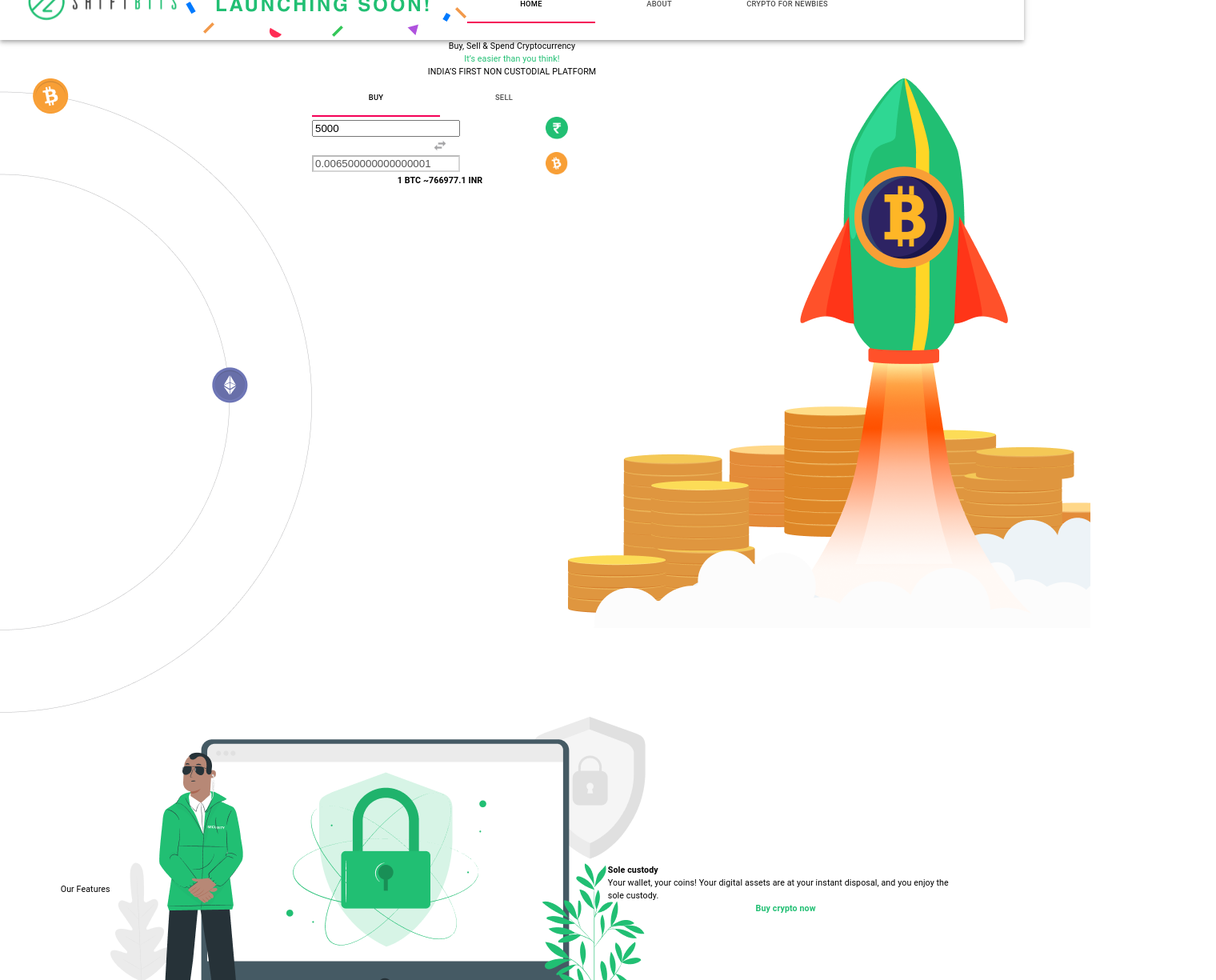
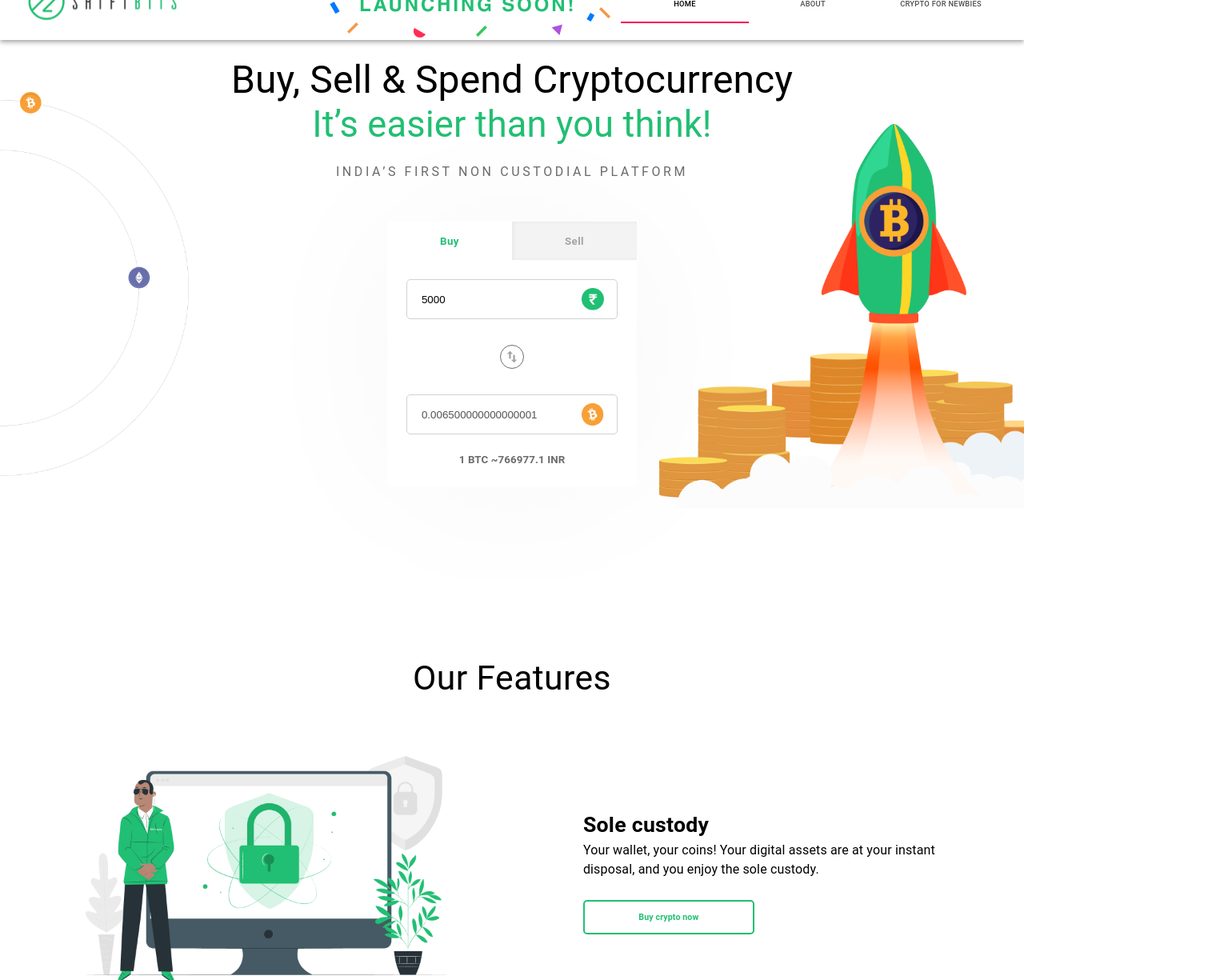
Before and after one commit to harikrishna76/shiftbits-web, a Next.js app: page / in a window 1280 px wide. Shown: the part 40-1265 px from the top of the page at 80% size, 1520 px wide, since content can reach past the window. Built offline with nearby package versions, Linux system fonts and the light colour scheme; no server answers.

Commit message:
homepage classnames

```diff
--- a/src/pages/index.js
+++ b/src/pages/index.js
@@ -4,7 +4,7 @@ import {
 } from '@material-ui/core';
 import axios from 'axios';
 import Layout from 'components/layout';
-import './index.module.scss';
+import styles from './index.module.scss';
 
 const NavigationItems = [
   { key: 'buy', label: 'Buy' },
@@ -79,30 +79,30 @@ export default function Home() {
   }
 
   const displayBuySellContainer = () => (
-    <div className="buySellContainer">
+    <div className={styles.buySellContainer}>
       <Tabs
         value={buySellTabIndex}
         onChange={(e, newValue) => {
           setBuySellTabIndex(newValue);
         }}
-        classes={{ indicator: 'buySellTabIndicator' }}
+        classes={{ indicator: styles.buySellTabIndicator }}
       >
         {NavigationItems.map((item, index) => (
           <Tab
             key={item.key}
             label={item.label}
-            classes={{ root: 'buySellTabRoot', selected: 'selectedBuySellTab' }}
+            classes={{ root: styles.buySellTabRoot, selected: styles.selectedBuySellTab }}
             {...a11yProps(index)}
           />
         ))}
       </Tabs>
-      <div className="margin24">
+      <div className={styles.margin24}>
         <div className="flex" style={{ flexDirection: buySellTabIndex === 0 ? 'column' : 'column-reverse' }}>
-          <div className="spaceBetween fieldContainer">
+          <div className={`spaceBetween ${styles.fieldContainer}`}>
             <input
               type="text"
               value={buyAmount}
-              className="inputField"
+              className={styles.inputField}
               onChange={(event) => {
                 const newValue = parseInt(event.target.value || 0, 10);
                 setBuyAmount(newValue);
@@ -112,10 +112,10 @@ export default function Home() {
             />
             <img src="/images/XMLID 1.png" alt="" width={28} height={28} />
           </div>
-          <div className="center transactionIconContainer">
+          <div className={`center ${styles.transactionIconContainer}`}>
             <img src="/images/transaction.png" alt="" width={16} height={16} />
           </div>
-          <div className="spaceBetween fieldContainer">
+          <div className={`spaceBetween ${styles.fieldContainer}`}>
             <input
               type="text"
               value={buyingCoins}
@@ -126,19 +126,19 @@ export default function Home() {
                   setBuyAmount(newValue * cryptoPrice[activeCrypto].sell);
                 }
               }}
-              className="inputField"
+              className={styles.inputField}
               disabled={buySellTabIndex === 0}
             />
             <img src="/images/bitcoin2.png" alt="" width={28} height={28} />
           </div>
         </div>
-        <div className="fontSize20 fontWeightBold black60 marginT22 textAlignCenter">
+        <div className={`fontSize20 fontWeightBold ${styles.black60} ${styles.marginT22} textAlignCenter`}>
           1 BTC ~
           {cryptoPrice[activeCrypto].sell}
           {' '}
           INR
         </div>
-        {/* <div className="buyButton center">
+        {/* <div className={`${styles.buyButton} center`}>
           <div className="fontWeightBold fontSize20">{buySellTabIndex===0?"Buy Bitcoin":"Sell Bitcoin"}</div>
         </div> */}
       </div>
@@ -147,48 +147,45 @@ export default function Home() {
 
   return (
     <Layout activeTabIndex={0}>
-      <div className="homeBannerSection">
-        <div className="heading1">
-          <div className="homeHeading1 textAlignCenter">Buy, Sell & Spend Cryptocurrency</div>
-          <div className="homeHeading2 textAlignCenter greenColor">It’s easier than you think!</div>
-          <div className="homeHeading3 textAlignCenter">INDIA’S FIRST NON CUSTODIAL PLATFORM</div>
+      <div className={styles.homeBannerSection}>
+        <div className={styles.heading1}>
+          <div className={`${styles.homeHeading1} textAlignCenter`}>Buy, Sell & Spend Cryptocurrency</div>
+          <div className={`${styles.homeHeading2} textAlignCenter greenColor`}>It’s easier than you think!</div>
+          <div className={`${styles.homeHeading3} textAlignCenter`}>INDIA’S FIRST NON CUSTODIAL PLATFORM</div>
         </div>
         <div
           className="spaceBetween"
           style={{ flexGrow: 1, alignItems: 'flex-start' }}
         >
-          <div className="bannerImageContainer">
-            <img src="/images/Group 840.png" alt="" className="homeImage1" />
+          <div className={styles.bannerImageContainer}>
+            <img src="/images/Group 840.png" alt="" className={styles.homeImage1} />
           </div>
-          <div
-            className="center flexColumn"
-            style={{ flex: 1, display: 'flex' }}
-          >
+          <div className="center flexColumn flex1">
             {displayBuySellContainer()}
-            {/* <div className="launchingSoon">
+            {/* <div className={styles.launchingSoon}>
               <div className="greenColor fontSize24 fontWeightBold">LAUNCHING SOON!</div>
             </div> */}
           </div>
-          <div className="bannerImageContainer" style={{ justifyContent: 'flex-end' }}>
-            <img src="/images/Asset 4 1.png" alt="" className="homeImage2" />
+          <div className={styles.bannerImageContainer} style={{ justifyContent: 'flex-end' }}>
+            <img src="/images/Asset 4 1.png" alt="" className={styles.homeImage2} />
           </div>
         </div>
       </div>
-      <Grid container className="center flexColumn homeMain">
-        <Typography className="fontSize64 textAlignCenter marginBottomHeading">Our Features</Typography>
-        <Grid xs={12} md={10} className="spaceBetween featureContainer">
+      <Grid container className={`center flexColumn ${styles.homeMain}`}>
+        <Typography className={`fontSize64 textAlignCenter ${styles.marginBottomHeading}`}>Our Features</Typography>
+        <Grid xs={12} md={10} className={`spaceBetween ${styles.featureContainer}`}>
           <Grid item xs={6} md={6}>
-            <img src="/images/Frame-2.png" alt="" className="featureImage1" />
+            <img src="/images/Frame-2.png" alt="" className={styles.featureImage1} />
           </Grid>
           <Grid item xs={6} md={5}>
             <Typography className="fontSize40 fontWeightBold">Sole custody</Typography>
             <Typography className="fontSize24">Your wallet, your coins! Your digital assets are at your instant disposal, and you enjoy the sole custody.</Typography>
-            <div className="featuresButton center">
+            <div className={`${styles.featuresButton} center`}>
               <Typography className="greenColor fontWeightBold">Buy crypto now</Typography>
             </div>
           </Grid>
         </Grid>
-        <Grid xs={12} md={10} className="spaceBetween featureContainer">
+        <Grid xs={12} md={10} className={`spaceBetween ${styles.featureContainer}`}>
           <Grid item xs={6} md={6}>
             <Typography className="fontSize40 fontWeightBold">Transparent and competent pricing</Typography>
             <Typography className="fontSize24">
@@ -196,46 +193,46 @@ export default function Home() {
               <br />
               You will just pay just the amount quoted on the website.
             </Typography>
-            <div className="featuresButton center">
+            <div className={`${styles.featuresButton} center`}>
               <Typography className="greenColor fontWeightBold">Check our pricings</Typography>
             </div>
           </Grid>
           <Grid item xs={6} md={6}>
-            <img src="/images/Group 687.png" alt="" className="featureImage2" />
+            <img src="/images/Group 687.png" alt="" className={styles.featureImage2} />
           </Grid>
         </Grid>
-        <Grid xs={12} md={10} className="spaceBetween featureContainer">
+        <Grid xs={12} md={10} className={`spaceBetween ${styles.featureContainer}`}>
           <Grid item xs={6} md={6}>
-            <img src="/images/Frame.png" alt="" className="featureImage3" />
+            <img src="/images/Frame.png" alt="" className={styles.featureImage3} />
           </Grid>
           <Grid item xs={6} md={5}>
             <Typography className="fontSize40 fontWeightBold">Easy spending</Typography>
             <Typography className="fontSize24">Choose from a wide range of products and services to buy or gift with Bitcoin and Ethereum.</Typography>
-            <div className="featuresButton center">
+            <div className={`${styles.featuresButton} center`}>
               <Typography className="greenColor fontWeightBold">Browse gift cards</Typography>
             </div>
           </Grid>
         </Grid>
-        <Grid xs={12} md={10} className="spaceBetween featureContainer">
+        <Grid xs={12} md={10} className={`spaceBetween ${styles.featureContainer}`}>
           <Grid item xs={6} md={5}>
             <Typography className="fontSize40 fontWeightBold">Instant</Typography>
             <Typography className="fontSize24">Fast and smooth transaction experience</Typography>
-            <div className="featuresButton center">
+            <div className={`${styles.featuresButton} center`}>
               <Typography className="greenColor fontWeightBold">Set up an account now</Typography>
             </div>
           </Grid>
           <Grid item xs={6} md={6}>
-            <img src="/images/Frame-3.png" alt="" className="featureImage4" />
+            <img src="/images/Frame-3.png" alt="" className={styles.featureImage4} />
           </Grid>
         </Grid>
-        <Grid xs={12} md={10} className="spaceBetween featureContainer">
+        <Grid xs={12} md={10} className={`spaceBetween ${styles.featureContainer}`}>
           <Grid item xs={6} md={6}>
-            <img src="/images/Frame-4.png" alt="" className="featureImage5" />
+            <img src="/images/Frame-4.png" alt="" className={styles.featureImage5} />
           </Grid>
           <Grid item xs={6} md={5}>
             <Typography className="fontSize40 fontWeightBold">24/7 support</Typography>
             <Typography className="fontSize24">Round the clock chat assistance to troubleshoot and answer your questions in a matter of minutes.</Typography>
-            <div className="featuresButton center">
+            <div className={`${styles.featuresButton} center`}>
               <Typography className="greenColor fontWeightBold">Connect to our centre</Typography>
             </div>
           </Grid>
@@ -246,20 +243,20 @@ export default function Home() {
               <Typography className="fontSize64 fontWeightBold">Buy and sell&nbsp;</Typography>
               <Typography className="fontSize64 fontWeightBold greenColor">on-the-go</Typography>
             </div>
-            <Grid item xs={12} md={10} lg={9} className="flex marginV32">
-              <div className="iconBox center bgLightGreen">
+            <Grid item xs={12} md={10} lg={9} className={`flex ${styles.marginV32}`}>
+              <div className={`${styles.iconBox} center ${styles.bgLightGreen}`}>
                 <img src="/images/mdi_autorenew.png" alt="" width={32} height={32} />
               </div>
               <Typography className="fontSize24">Shift your assets seamlessly between crytpocurrency and fiat currency</Typography>
             </Grid>
-            <Grid item xs={12} md={10} lg={9} className="flex marginV32">
-              <div className="iconBox center bgLightRed">
+            <Grid item xs={12} md={10} lg={9} className={`flex ${styles.marginV32}`}>
+              <div className={`${styles.iconBox} center ${styles.bgLightRed}`}>
                 <img src="/images/transaction_red.png" alt="" width={32} height={32} />
               </div>
               <Typography className="fontSize24">Instant and hassle-free transactions in just a few clicks</Typography>
             </Grid>
-            <Grid item xs={12} md={10} lg={9} className="flex marginV32">
-              <div className="iconBox center bgLightPurple">
+            <Grid item xs={12} md={10} lg={9} className={`flex ${styles.marginV32}`}>
+              <div className={`${styles.iconBox} center ${styles.bgLightPurple}`}>
                 <img src="/images/mdi_lock.png" alt="" width={32} height={32} />
               </div>
               <Typography className="fontSize24">Enjoy sole custody of your crypto assets</Typography>
@@ -271,7 +268,7 @@ export default function Home() {
             </div>
           </Grid>
           <div>
-            <img src="/images/Group 179.png" alt="" className="featureImage6" />
+            <img src="/images/Group 179.png" alt="" className={styles.featureImage6} />
           </div>
         </Grid>
       </Grid>
--- a/src/styles/globals.css
+++ b/src/styles/globals.css
@@ -98,6 +98,14 @@ input:disabled {
   display: flex;
 }
 
+.flex1 {
+  flex: 1;
+}
+
+.flexColumn {
+  flex-direction: column;
+}
+
 .spaceBetween {
   display: flex;
   justify-content: space-between;;
@@ -106,6 +114,23 @@ input:disabled {
 
 .fontWeightBold {
   font-weight: bold !important;
+}
+
+
+.fontSize64 {
+  font-size: 4rem !important;
+}
+
+.fontSize40 {
+  font-size: 2.5rem !important;
+}
+
+.fontSize24 {
+  font-size: 1.5rem !important;
+}
+
+.fontSize20 {
+  font-size: 1.25rem;
 }
 
 .center {
```
Also changed, not shown: src/pages/index.module.scss (+0 -20 lines).
